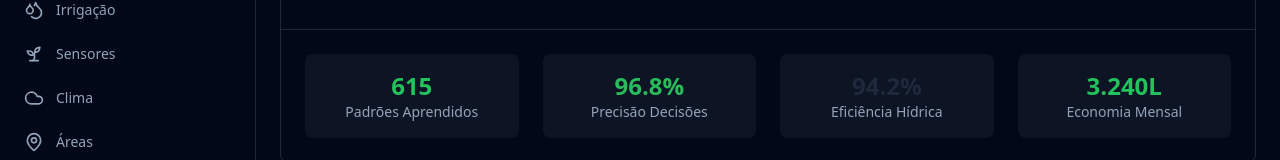
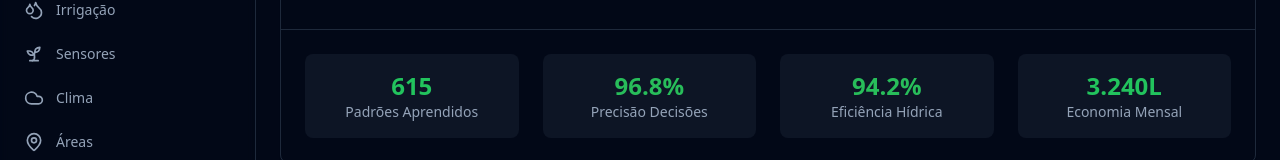
Before and after one commit to RicardoMarinho-code/Painel-de-controle-raiztech, a React (Vite) app: page /schedule in a window 1280 px wide. Shown: the part 197-357 px from the top of the page. Built offline with nearby package versions, Linux system fonts and the light colour scheme; sample sign-in values are in the browser's storage.

Commit message:
Resolução de #30

```diff
--- a/src/pages/Schedule.tsx
+++ b/src/pages/Schedule.tsx
@@ -161,7 +161,7 @@ const Schedule = () => {
                   <p className="text-sm text-muted-foreground">Precisão Decisões</p>
                 </div>
                 <div className="text-center p-4 bg-muted/40 rounded-lg">
-                  <div className="text-2xl font-bold text-accent">94.2%</div>
+                  <div className="text-2xl font-bold text-success">94.2%</div>
                   <p className="text-sm text-muted-foreground">Eficiência Hídrica</p>
                 </div>
                 <div className="text-center p-4 bg-muted/40 rounded-lg">
```
